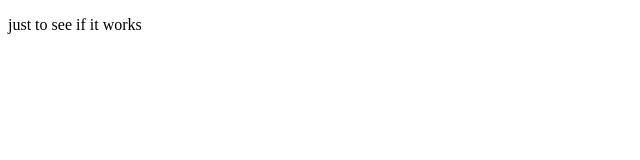
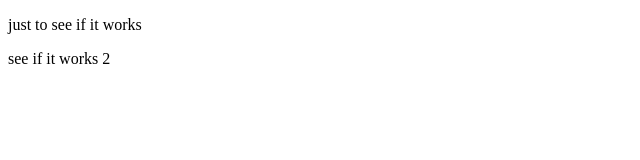
Before and after one commit to Mimioriginal/Examples, a plain HTML site: page example_1.html in a window 1280 px wide. Shown: the full height of the page, 0-640 px from the left. Drawn offline with Linux system fonts and the light colour scheme.

Commit message:
added p2

```diff
--- a/example_1.html
+++ b/example_1.html
@@ -8,5 +8,6 @@
 </head>
 <body>
     <p>just to see if it works</p>
+    <p>see if it works 2</p>
 </body>
 </html>
```
